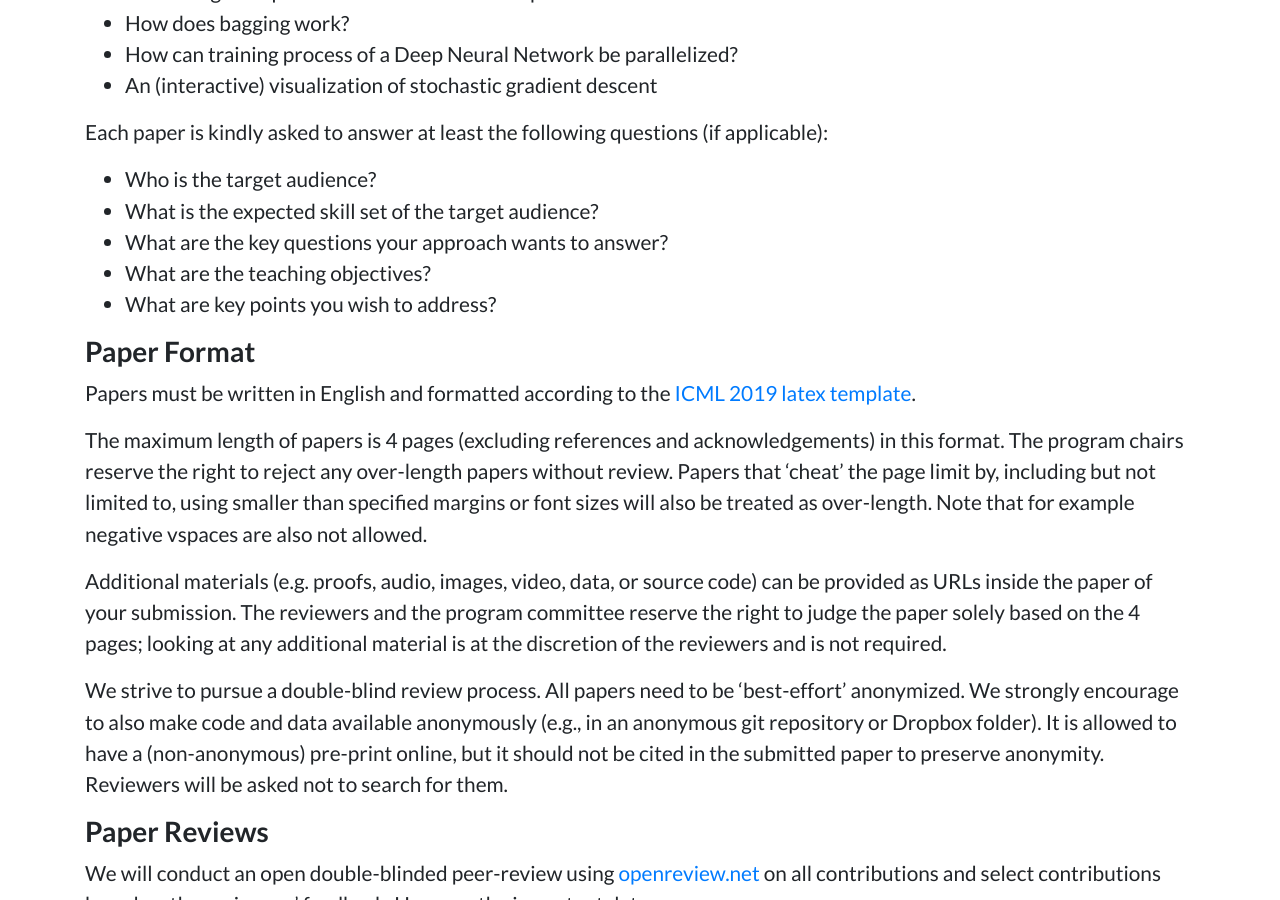
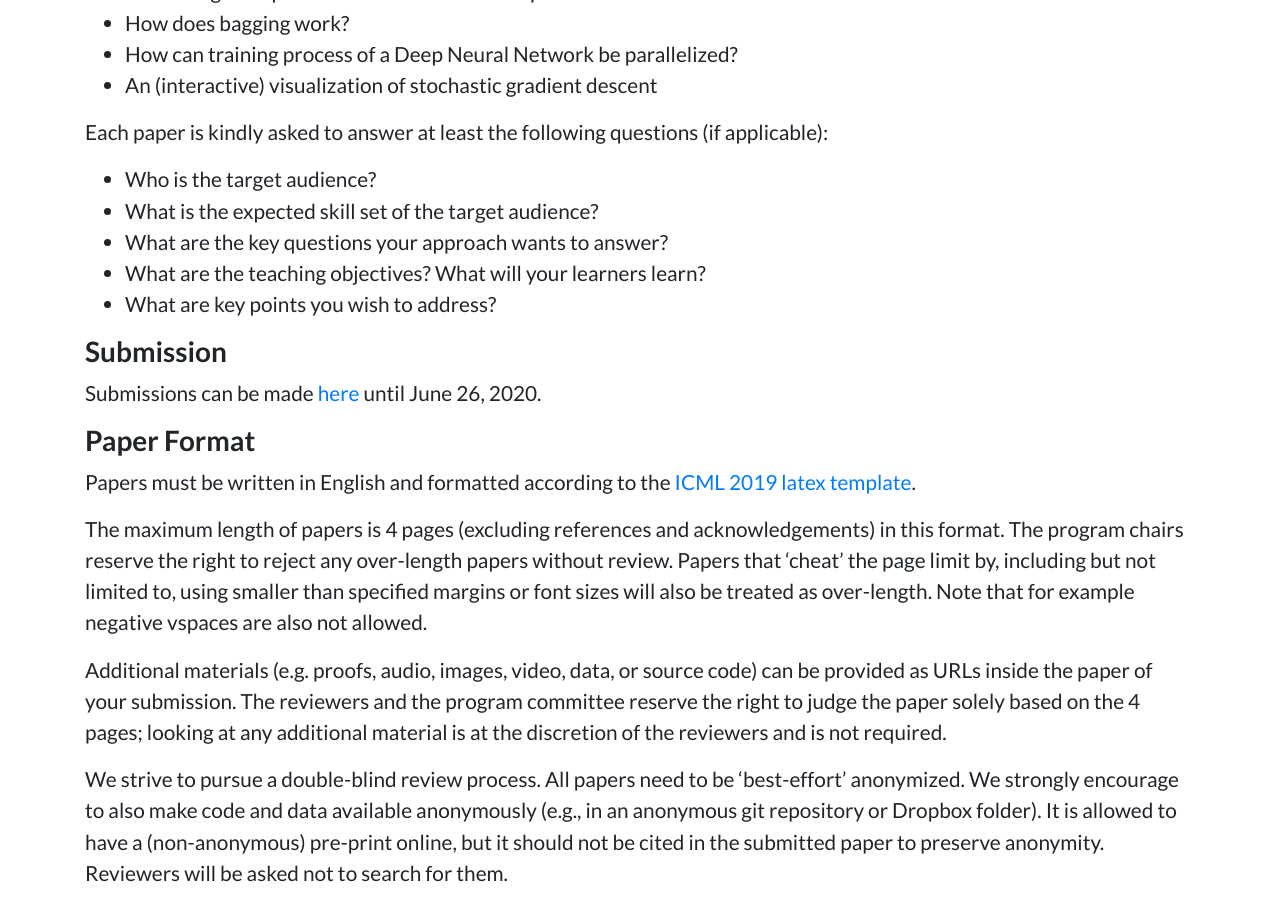
Before and after one commit to teaching-ml/2020, a Jekyll site: the page built from index.md, in a window 1280 px wide and 900 px high, scrolled down 2041 px. Built offline with Jekyll 4.4.1, drawn with Linux system fonts in a browser that asks for light colours.

Commit message:
submission link

```diff
--- a/index.md
+++ b/index.md
@@ -45,8 +45,12 @@ Each paper is kindly asked to answer at least the following questions (if applic
 * Who is the target audience?
 * What is the expected skill set of the target audience?
 * What are the key questions your approach wants to answer?
-* What are the teaching objectives?
+* What are the teaching objectives? What will your learners learn?
 * What are key points you wish to address?
+
+### Submission
+
+Submissions can be made [here](https://openreview.net/group?id=ECMLPKDD.org/2020/Workshop/TeachML) until June 26, 2020.
 
 ### Paper Format
 
```
